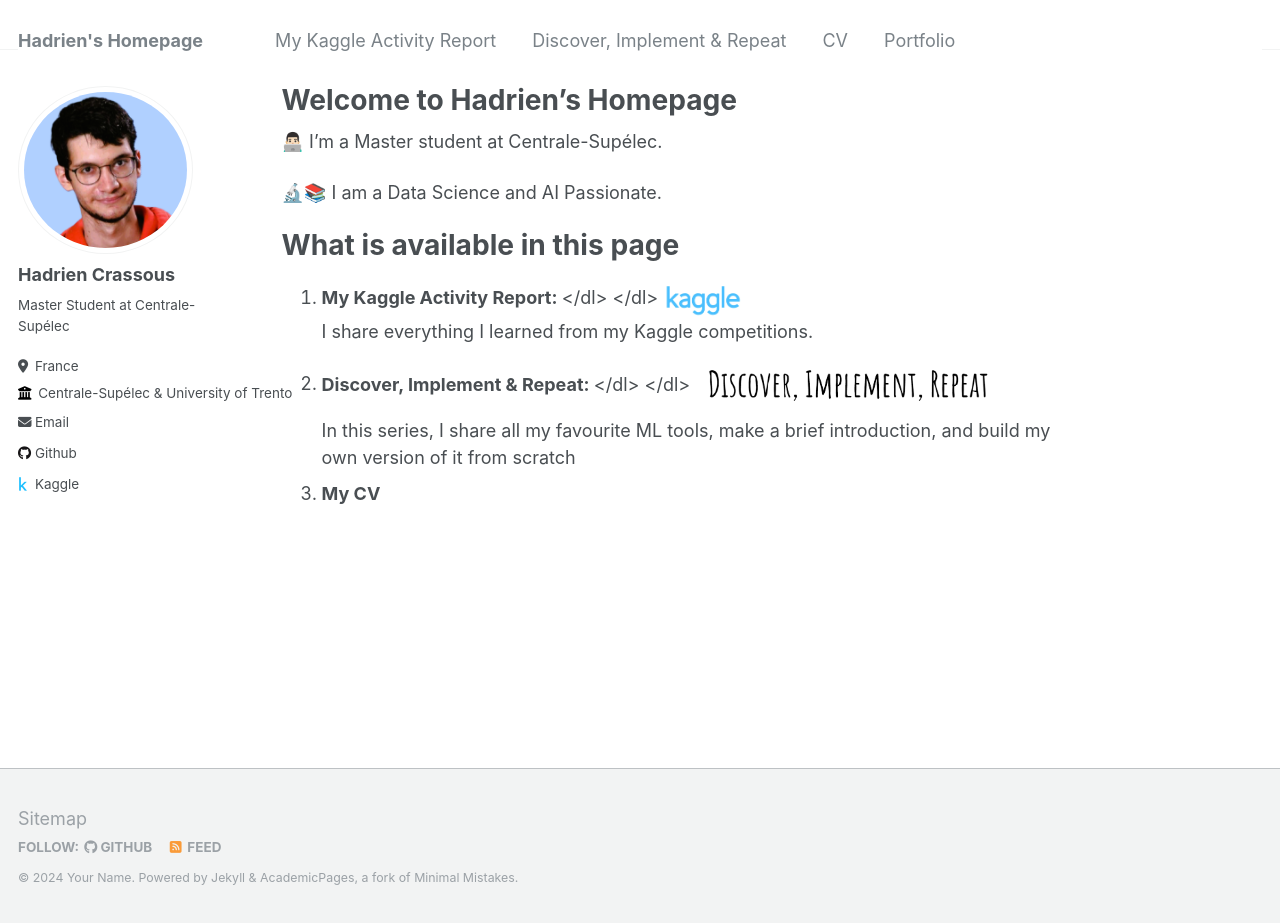
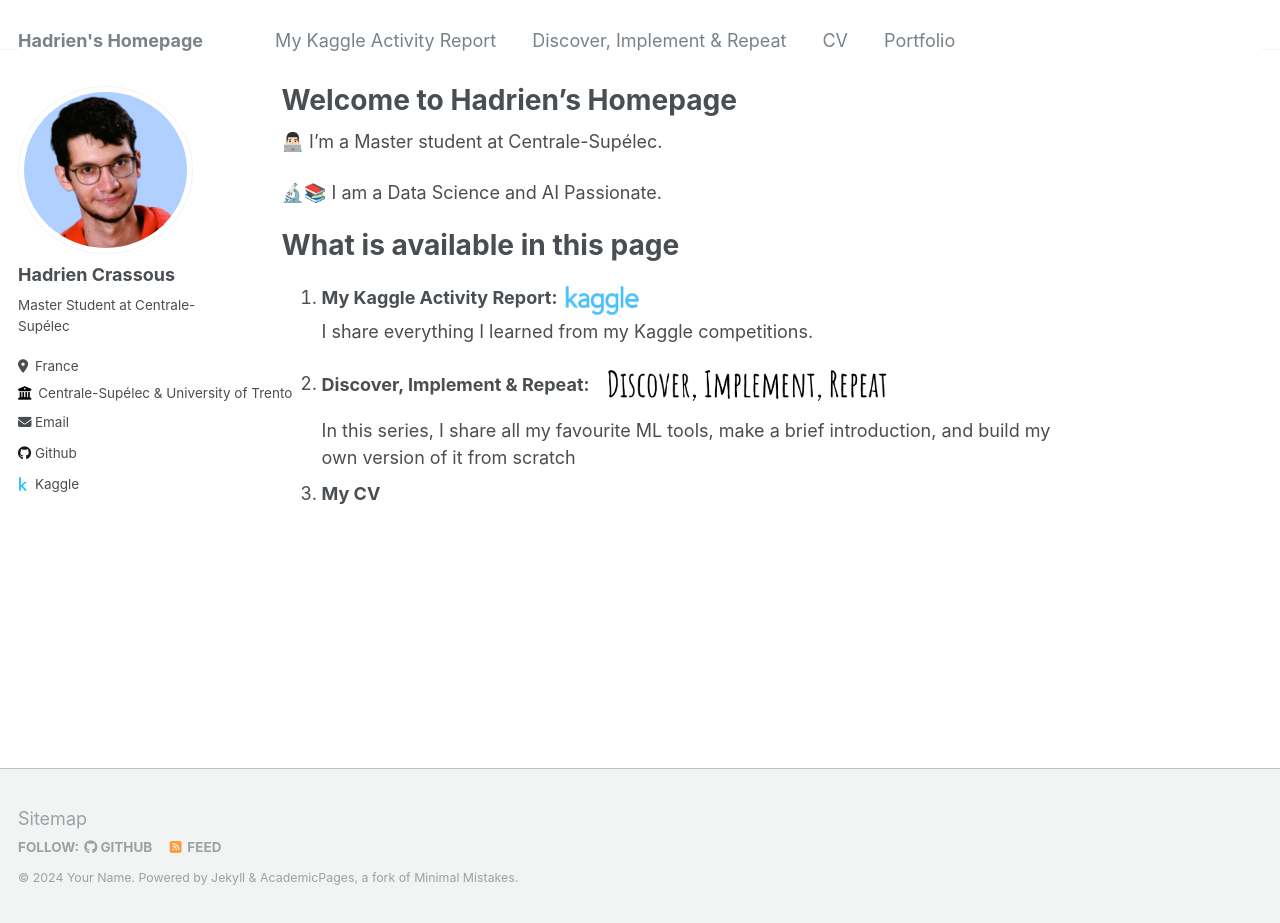
Before and after one commit to Hadrien-Cr/Hadrien-Cr..github.io, a Jekyll site: the page built from _pages/about.md, in a window 1280 px wide and 923 px high. Built offline with Jekyll 4.4.1, drawn with Linux system fonts in a browser that asks for light colours.

```diff
--- a/_pages/about.md
+++ b/_pages/about.md
@@ -14,8 +14,8 @@ redirect_from:
 What is available in this page
 ======
 
-1. <b> My Kaggle Activity Report: </b> </dl> </dl> <img src='/images/kaggle.png' width='80' height='50'> <br>
+1. <b> My Kaggle Activity Report: </b>                  <img src='/images/kaggle.png' width='80' height='50'> <br>
 I share everything I learned from my Kaggle competitions.
-1. <b> Discover, Implement & Repeat: </b>  </dl> </dl> <img src='/images/DIR.png' width='300' height='150'>  <br>
+1. <b> Discover, Implement & Repeat: </b>               <img src='/images/DIR.png' width='300' height='150'>  <br>
 In this series, I share all my favourite ML tools, make a brief introduction, and build my own version of it from scratch
 1. <b> My CV </b>
```
Also changed, not shown: _DIR/DIR-1.md (+1 -1 lines), _kaggle/kaggle-1.md (+1 -1 lines).
